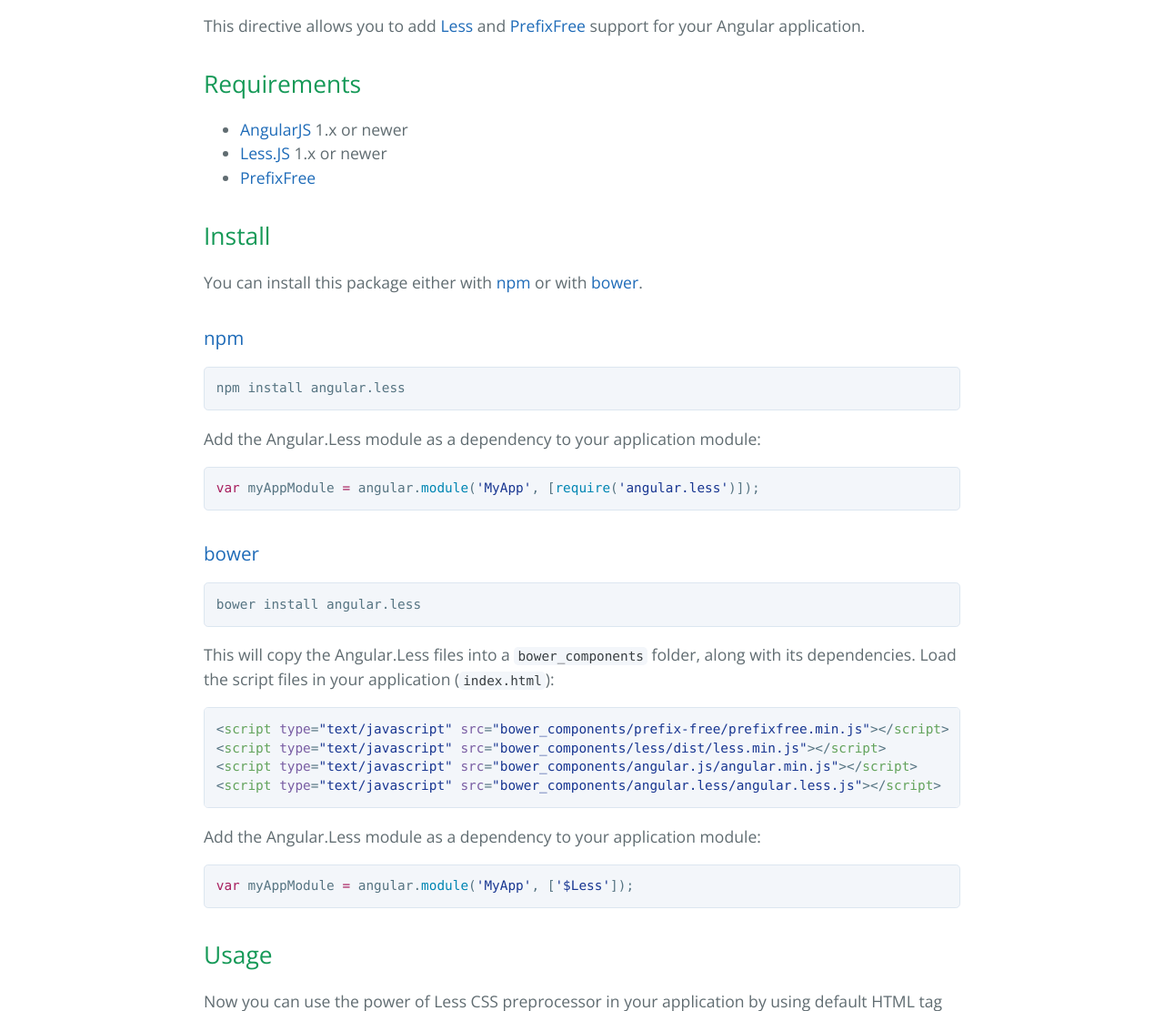
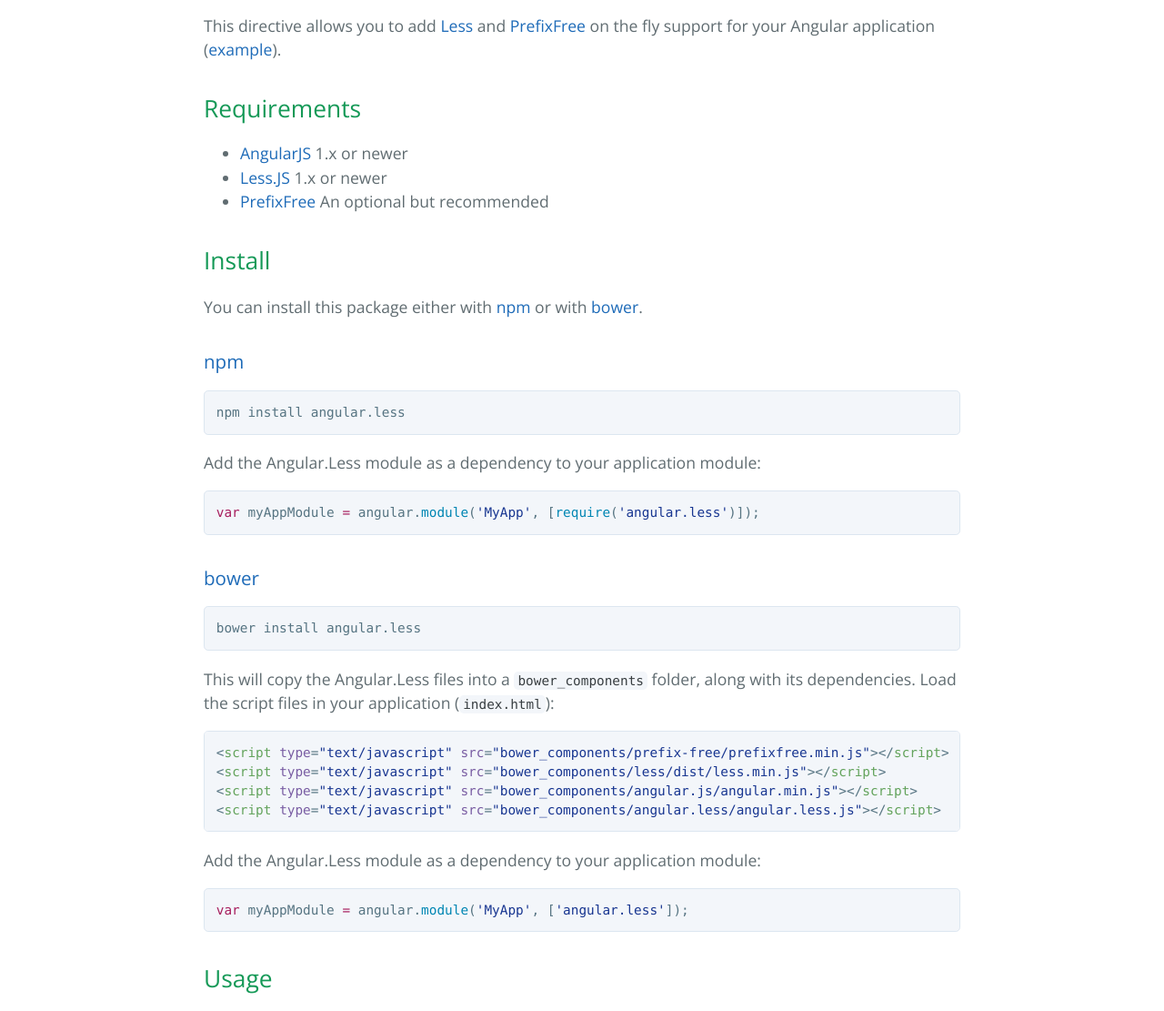
Before and after one commit to AngularLess/angular.less, a plain HTML site: page index.html in a window 1280 px wide. Shown: the part 470-1581 px from the top of the page at 91% size. Drawn offline with nearby package versions, Linux system fonts and the light colour scheme.

```diff
--- a/index.html
+++ b/index.html
@@ -12,7 +12,7 @@
   <body>
     <section class="page-header">
       <h1 class="project-name">Angular.Less</h1>
-      <h2 class="project-tagline">This directive allows you to add Less and PrefixFree support for your Angular application.</h2>
+      <h2 class="project-tagline">This directive allows you to add &quot;Less&quot; and &quot;PrefixFree&quot; on the fly support for your Angular application.</h2>
       <a href="https://github.com/AngularLess/angular.less" class="btn">View on GitHub</a>
       <a href="https://github.com/AngularLess/angular.less/zipball/master" class="btn">Download .zip</a>
       <a href="https://github.com/AngularLess/angular.less/tarball/master" class="btn">Download .tar.gz</a>
@@ -22,9 +22,8 @@
       <h1>
 <a id="angularless" class="anchor" href="#angularless" aria-hidden="true"><span class="octicon octicon-link"></span></a>Angular.Less</h1>
 
-<p>This directive allows you to add <a href="http://lesscss.org/">Less</a>
-and <a href="http://leaverou.github.io/prefixfree/">PrefixFree</a> support
-for your Angular application.</p>
+<p>This directive allows you to add <a href="http://lesscss.org/">Less</a> and <a href="https://leaverou.github.io/prefixfree/">PrefixFree</a> on the fly support
+for your Angular application (<a href="https://angularless.github.io/">example</a>).</p>
 
 <h2>
 <a id="requirements" class="anchor" href="#requirements" aria-hidden="true"><span class="octicon octicon-link"></span></a>Requirements</h2>
@@ -33,17 +32,18 @@
 <li>
 <a href="https://angularjs.org/">AngularJS</a> 1.x or newer</li>
 <li>
-<a href="http://lesscss.org/">Less.JS</a> 1.x or newer</li>
-<li><a href="optional">PrefixFree</a></li>
+<a href="http://lesscss.org/#client-side-usage">Less.JS</a> 1.x or newer</li>
+<li>
+<a href="https://leaverou.github.io/prefixfree/">PrefixFree</a> An optional but recommended</li>
 </ul>
 
 <h2>
 <a id="install" class="anchor" href="#install" aria-hidden="true"><span class="octicon octicon-link"></span></a>Install</h2>
 
-<p>You can install this package either with <a href="https://www.npmjs.com/">npm</a> or with <a href="http://bower.io/">bower</a>.</p>
+<p>You can install this package either with <a href="https://www.npmjs.com/package/angular.less">npm</a> or with <a href="http://bower.io/search/?q=angular.less">bower</a>.</p>
 
 <h3>
-<a id="npm" class="anchor" href="#npm" aria-hidden="true"><span class="octicon octicon-link"></span></a><a href="https://www.npmjs.com/">npm</a>
+<a id="npm" class="anchor" href="#npm" aria-hidden="true"><span class="octicon octicon-link"></span></a><a href="https://www.npmjs.com/package/angular.less">npm</a>
 </h3>
 
 <div class="highlight highlight-sh"><pre>npm install angular.less</pre></div>
@@ -53,7 +53,7 @@
 <div class="highlight highlight-javascript"><pre><span class="pl-k">var</span> myAppModule <span class="pl-k">=</span> angular.<span class="pl-c1">module</span>(<span class="pl-s"><span class="pl-pds">'</span>MyApp<span class="pl-pds">'</span></span>, [<span class="pl-c1">require</span>(<span class="pl-s"><span class="pl-pds">'</span>angular.less<span class="pl-pds">'</span></span>)]);</pre></div>
 
 <h3>
-<a id="bower" class="anchor" href="#bower" aria-hidden="true"><span class="octicon octicon-link"></span></a><a href="http://bower.io/">bower</a>
+<a id="bower" class="anchor" href="#bower" aria-hidden="true"><span class="octicon octicon-link"></span></a><a href="http://bower.io/search/?q=angular.less">bower</a>
 </h3>
 
 <div class="highlight highlight-sh"><pre>bower install angular.less</pre></div>
@@ -68,7 +68,7 @@
 
 <p>Add the Angular.Less module as a dependency to your application module:</p>
 
-<div class="highlight highlight-javascript"><pre><span class="pl-k">var</span> myAppModule <span class="pl-k">=</span> angular.<span class="pl-c1">module</span>(<span class="pl-s"><span class="pl-pds">'</span>MyApp<span class="pl-pds">'</span></span>, [<span class="pl-s"><span class="pl-pds">'</span>$Less<span class="pl-pds">'</span></span>]);</pre></div>
+<div class="highlight highlight-javascript"><pre><span class="pl-k">var</span> myAppModule <span class="pl-k">=</span> angular.<span class="pl-c1">module</span>(<span class="pl-s"><span class="pl-pds">'</span>MyApp<span class="pl-pds">'</span></span>, [<span class="pl-s"><span class="pl-pds">'</span>angular.less<span class="pl-pds">'</span></span>]);</pre></div>
 
 <h2>
 <a id="usage" class="anchor" href="#usage" aria-hidden="true"><span class="octicon octicon-link"></span></a>Usage</h2>
@@ -78,6 +78,8 @@
 To start off, link your <code>.less</code> stylesheets with the rel attribute set to <code>"stylesheet/less"</code>:</p>
 
 <div class="highlight highlight-html"><pre>&lt;<span class="pl-ent">link</span> <span class="pl-e">rel</span>=<span class="pl-s"><span class="pl-pds">"</span>stylesheet/less<span class="pl-pds">"</span></span> <span class="pl-e">type</span>=<span class="pl-s"><span class="pl-pds">"</span>text/css<span class="pl-pds">"</span></span> <span class="pl-e">href</span>=<span class="pl-s"><span class="pl-pds">"</span>styles.less<span class="pl-pds">"</span></span> /&gt;</pre></div>
+
+<p>Visit plugin <a href="https://angularless.github.io/">example</a> page to see how it works.</p>
 
       <footer class="site-footer">
         <span class="site-footer-owner"><a href="https://github.com/AngularLess/angular.less">Angular.Less</a> is maintained by <a href="https://github.com/AngularLess">AngularLess</a>.</span>
```
Also changed, not shown: params.json (+1 -1 lines).
